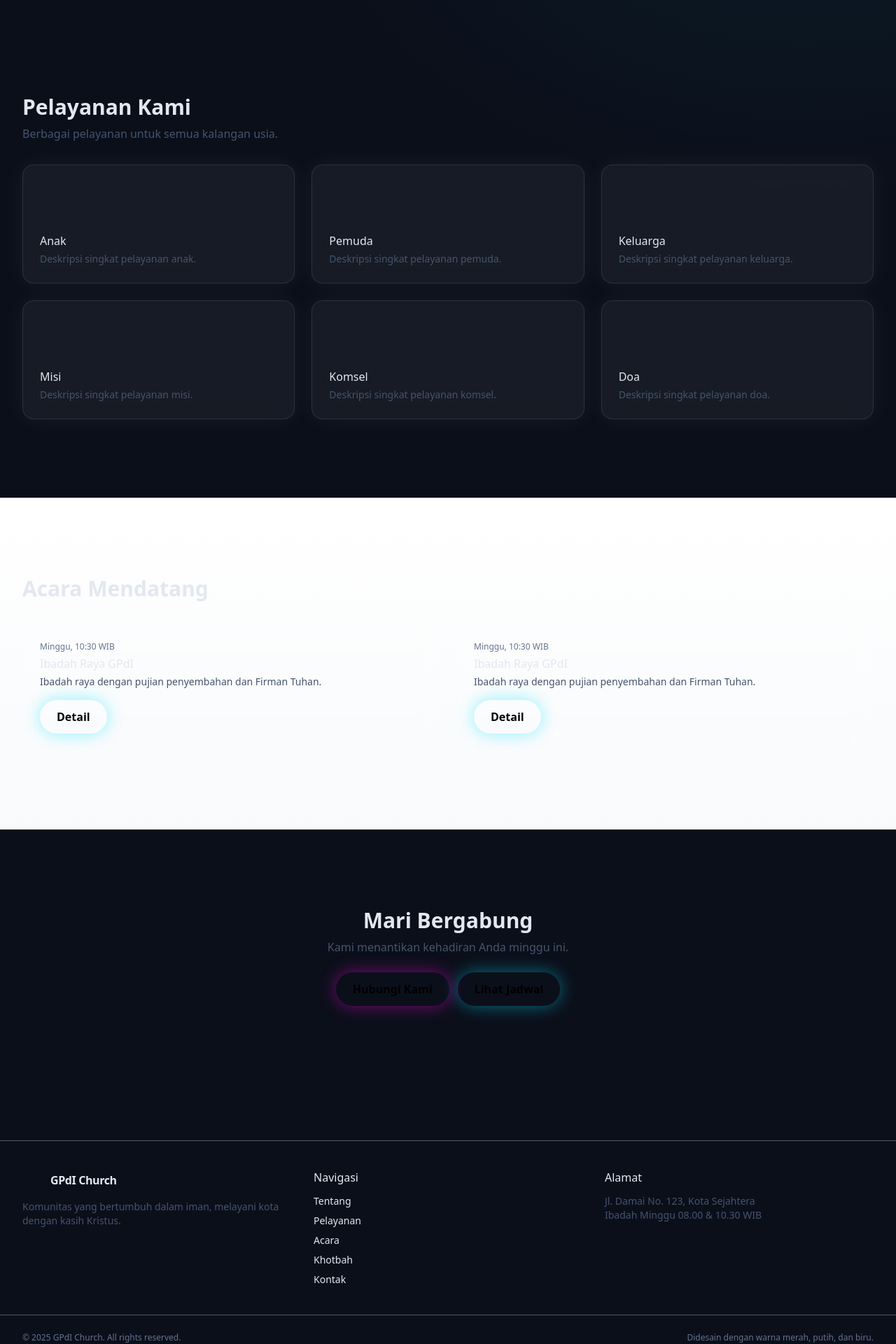
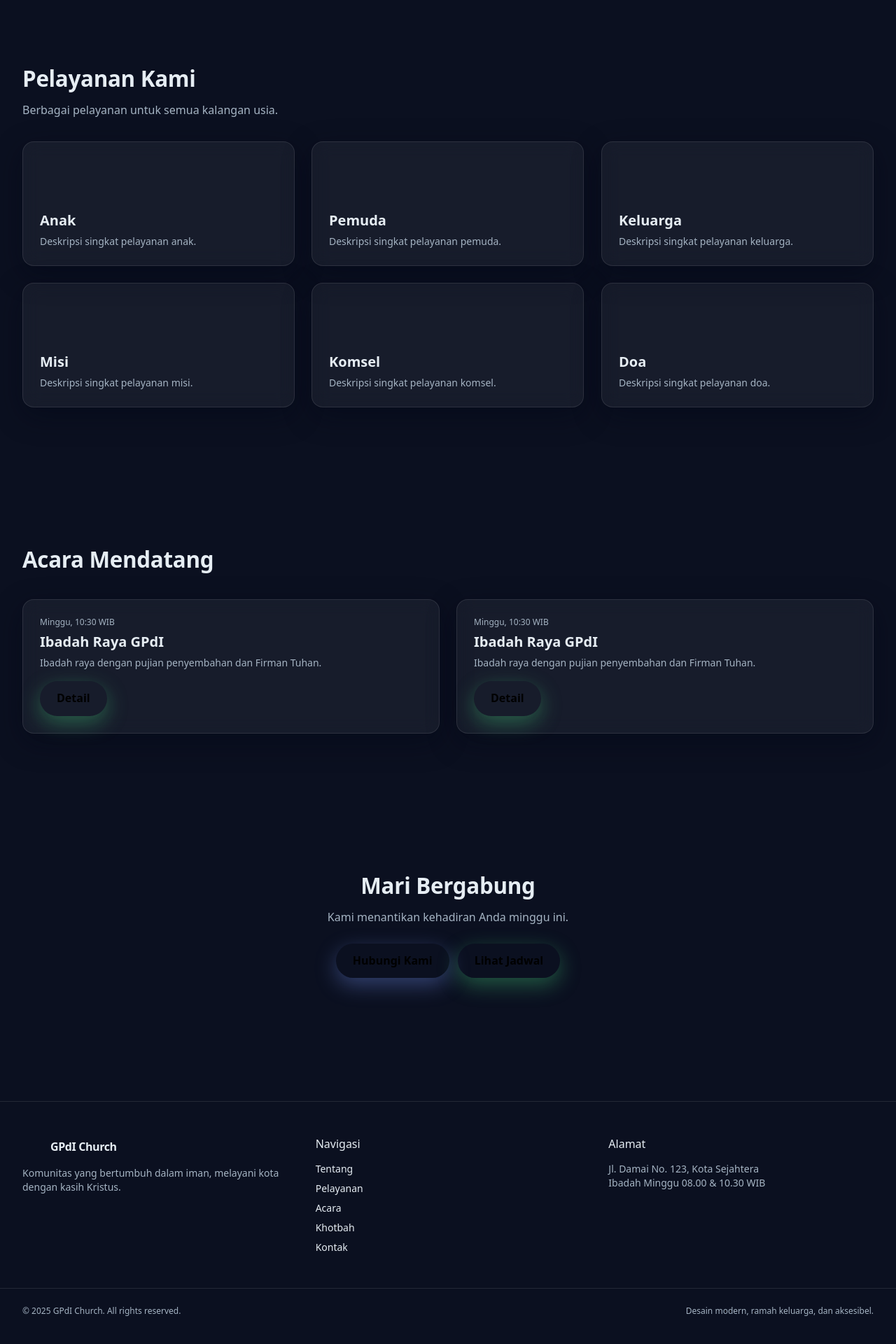
Before and after one commit to TheophilusAE/GPDI-2, a Next.js app: page / in a window 1280 px wide. Shown: the part 720-2640 px from the top of the page at 70% size. Built offline with nearby package versions, Linux system fonts and the light colour scheme.

Commit message:
Update website V2

```diff
--- a/src/app/globals.css
+++ b/src/app/globals.css
@@ -1,14 +1,17 @@
 @import "tailwindcss";
 
 :root {
-  /* Cyberpunk neon palette */
-  --background: #0b0f1a; /* deep dark */
-  --foreground: #e2e8f0; /* slate-200 */
-  --brand-primary: #ff00e5; /* neon magenta */
-  --brand-primary-700: #cc00b8;
-  --brand-secondary: #00e5ff; /* neon cyan */
-  --brand-secondary-700: #00b3cc;
-  --brand-accent: #ffe600; /* neon yellow */
+  /* Calm, modern palette with strong contrast */
+  --background: #0b1020; /* deep navy */
+  --foreground: #e6edf3; /* light foreground */
+  --muted: #a5b4c3; /* muted text */
+  --surface: #0f152a; /* card surface */
+  --surface-2: #0d1326; /* darker surface */
+  --brand-primary: #7c9cff; /* soft indigo */
+  --brand-primary-700: #5c7de6;
+  --brand-secondary: #4ade80; /* soft green for friendliness */
+  --brand-secondary-700: #22c55e;
+  --brand-accent: #fbbf24; /* warm accent */
   --brand-white: #ffffff;
 }
 
@@ -24,18 +27,38 @@
 
 @media (prefers-color-scheme: dark) {
   :root {
-    --background: #060912; /* darker */
+    --background: #0a0f21;
     --foreground: #f8fafc;
   }
 }
 
 body {
-  background: radial-gradient(1200px 800px at 10% 0%, rgba(255,0,229,0.06), transparent 60%),
-    radial-gradient(1200px 800px at 90% 20%, rgba(0,229,255,0.06), transparent 60%),
+  background:
+    radial-gradient(900px 700px at 10% -10%, rgba(124,156,255,0.10), transparent 60%),
+    radial-gradient(1000px 750px at 120% 0%, rgba(74,222,128,0.10), transparent 60%),
     var(--background);
   color: var(--foreground);
   font-family: ui-sans-serif, system-ui, -apple-system, Segoe UI, Roboto,
     Helvetica, Arial, "Apple Color Emoji", "Segoe UI Emoji";
+  line-height: 1.6;
+}
+
+/* Typography scale for comfort */
+:where(h1){ font-size: clamp(2rem, 2vw + 1.5rem, 3.25rem); font-weight: 800; letter-spacing: -0.02em; }
+:where(h2){ font-size: clamp(1.5rem, 1.2vw + 1rem, 2.25rem); font-weight: 700; letter-spacing: -0.01em; }
+:where(h3){ font-size: 1.25rem; font-weight: 600; }
+:where(p){ color: var(--muted); }
+
+/* Focus styles */
+:where(a, button, input, select, textarea):focus-visible {
+  outline: 2px solid color-mix(in oklab, var(--brand-primary) 70%, white 30%);
+  outline-offset: 2px;
+  border-radius: 0.5rem;
+}
+
+/* Reduced motion support */
+@media (prefers-reduced-motion: reduce) {
+  * { animation: none !important; transition: none !important; }
 }
 
 /* Utilities */
@@ -44,20 +67,30 @@ body {
 }
 
 .btn-primary {
-  @apply inline-flex items-center justify-center rounded-full bg-[--color-primary] text-black px-6 py-3 font-semibold shadow-[0_0_25px_rgba(255,0,229,0.45)] hover:shadow-[0_0_35px_rgba(255,0,229,0.7)] active:scale-[0.98] transition;
+  @apply inline-flex items-center justify-center rounded-full bg-[--color-primary] text-black px-6 py-3 font-semibold shadow-[0_10px_30px_rgba(124,156,255,0.35)] hover:shadow-[0_16px_40px_rgba(124,156,255,0.45)] active:scale-[0.98] transition;
 }
 
 .btn-secondary {
-  @apply inline-flex items-center justify-center rounded-full bg-[--color-secondary] text-black px-6 py-3 font-semibold shadow-[0_0_25px_rgba(0,229,255,0.45)] hover:shadow-[0_0_35px_rgba(0,229,255,0.7)] active:scale-[0.98] transition;
+  @apply inline-flex items-center justify-center rounded-full bg-[--color-secondary] text-black px-6 py-3 font-semibold shadow-[0_10px_30px_rgba(74,222,128,0.35)] hover:shadow-[0_16px_40px_rgba(74,222,128,0.45)] active:scale-[0.98] transition;
 }
 
 .glass {
-  @apply bg-white/5 backdrop-blur-md border border-white/10 shadow-[0_0_30px_rgba(255,255,255,0.06)];
+  @apply bg-white/5 backdrop-blur-md border border-white/10 shadow-[0_12px_40px_rgba(2,6,23,0.45)];
 }
 
 .section-pad {
-  @apply py-20 sm:py-28;
+  @apply py-16 sm:py-24;
 }
 
-.neon-text-primary { text-shadow: 0 0 8px rgba(255,0,229,0.6), 0 0 22px rgba(255,0,229,0.4); }
-.neon-text-secondary { text-shadow: 0 0 8px rgba(0,229,255,0.6), 0 0 22px rgba(0,229,255,0.4); }
+.neon-text-primary { text-shadow: 0 4px 16px rgba(124,156,255,0.45); }
+.neon-text-secondary { text-shadow: 0 4px 16px rgba(74,222,128,0.45); }
+
+/* Card hover lift */
+.card-hover {
+  @apply transition-transform duration-300 ease-out will-change-transform hover:-translate-y-1;
+}
+
+/* Soft divider */
+.divider {
+  @apply h-px w-full bg-white/10;
+}
--- a/src/app/layout.tsx
+++ b/src/app/layout.tsx
@@ -39,9 +39,10 @@ export default function RootLayout({ children }: Readonly<{ children: ReactNode
   return (
     <html lang="id" suppressHydrationWarning>
       <body className={`${geistSans.variable} ${geistMono.variable} antialiased`}>
+        <a href="#main" className="sr-only focus:not-sr-only focus:fixed focus:top-3 focus:left-3 focus:z-[100] focus:bg-white text-black px-4 py-2 rounded-md">Lewati ke konten utama</a>
         <SplashProvider>
           <Navbar />
-          {children}
+          <main id="main" role="main">{children}</main>
           <Footer />
         </SplashProvider>
       </body>
--- a/src/app/page.tsx
+++ b/src/app/page.tsx
@@ -16,7 +16,7 @@ export default function Home() {
               initial={{ opacity: 0, y: 16 }}
               animate={{ opacity: 1, y: 0 }}
               transition={{ duration: 0.6 }}
-              className="text-5xl sm:text-6xl font-extrabold tracking-tight text-white neon-text-secondary"
+              className="text-white"
             >
               Gereja yang Mengasihi Kota
             </motion.h1>
@@ -42,7 +42,7 @@ export default function Home() {
             initial={{ opacity: 0, scale: 0.95 }}
             animate={{ opacity: 1, scale: 1 }}
             transition={{ delay: 0.1, duration: 0.6 }}
-            className="glass rounded-3xl p-6"
+            className="glass rounded-3xl p-6 card-hover"
           >
             <div className="aspect-[4/3] rounded-2xl bg-gradient-to-br from-[--color-primary]/20 to-[--color-secondary]/20 grid place-items-center text-slate-200">
               <span className="text-sm">Video/Foto Gereja (placeholder)</span>
@@ -54,8 +54,8 @@ export default function Home() {
       {/* Ministries */}
       <section className="section-pad">
         <div className="container-responsive">
-          <h2 className="text-2xl sm:text-3xl font-semibold">Pelayanan Kami</h2>
-          <p className="text-slate-600 mt-2 max-w-2xl">Berbagai pelayanan untuk semua kalangan usia.</p>
+          <h2 className="">Pelayanan Kami</h2>
+          <p className="mt-2 max-w-2xl">Berbagai pelayanan untuk semua kalangan usia.</p>
           <div className="mt-8 grid sm:grid-cols-2 lg:grid-cols-3 gap-6">
             {["Anak", "Pemuda", "Keluarga", "Misi", "Komsel", "Doa"].map((name, i) => (
               <motion.div
@@ -64,11 +64,11 @@ export default function Home() {
                 whileInView={{ opacity: 1, y: 0 }}
                 viewport={{ once: true }}
                 transition={{ delay: i * 0.05 }}
-                className="glass rounded-2xl p-6"
+                className="glass rounded-2xl p-6 card-hover"
               >
-                <div className="h-14 w-14 rounded-xl bg-gradient-to-br from-[--brand-red-600] to-[--brand-blue-600] mb-4" />
+                <div className="h-14 w-14 rounded-xl bg-gradient-to-br from-[--color-primary] to-[--color-secondary] mb-4" />
                 <h3 className="font-medium">{name}</h3>
-                <p className="text-sm text-slate-600 mt-1">Deskripsi singkat pelayanan {name.toLowerCase()}.</p>
+                <p className="text-sm text-slate-300 mt-1">Deskripsi singkat pelayanan {name.toLowerCase()}.</p>
               </motion.div>
             ))}
           </div>
@@ -76,15 +76,15 @@ export default function Home() {
       </section>
 
       {/* Events */}
-      <section className="section-pad bg-gradient-to-b from-white to-slate-50">
+      <section className="section-pad bg-[--surface-2]">
         <div className="container-responsive">
-          <h2 className="text-2xl sm:text-3xl font-semibold">Acara Mendatang</h2>
+          <h2 className="">Acara Mendatang</h2>
           <div className="mt-8 grid gap-6 sm:grid-cols-2">
             {[1, 2].map((n) => (
-              <motion.div key={n} initial={{ opacity: 0, y: 12 }} whileInView={{ opacity: 1, y: 0 }} viewport={{ once: true }} className="glass rounded-2xl p-6">
-                <p className="text-xs text-slate-500">Minggu, 10:30 WIB</p>
+              <motion.div key={n} initial={{ opacity: 0, y: 12 }} whileInView={{ opacity: 1, y: 0 }} viewport={{ once: true }} className="glass rounded-2xl p-6 card-hover">
+                <p className="text-xs text-slate-400">Minggu, 10:30 WIB</p>
                 <h3 className="font-medium mt-1">Ibadah Raya GPdI</h3>
-                <p className="text-sm text-slate-600 mt-1">Ibadah raya dengan pujian penyembahan dan Firman Tuhan.</p>
+                <p className="text-sm text-slate-300 mt-1">Ibadah raya dengan pujian penyembahan dan Firman Tuhan.</p>
                 <div className="mt-4"><Link href="#" className="btn-secondary">Detail</Link></div>
               </motion.div>
             ))}
@@ -95,8 +95,8 @@ export default function Home() {
       {/* CTA */}
       <section id="join" className="section-pad">
         <div className="container-responsive text-center">
-          <h2 className="text-2xl sm:text-3xl font-semibold">Mari Bergabung</h2>
-          <p className="text-slate-600 mt-2">Kami menantikan kehadiran Anda minggu ini.</p>
+          <h2 className="">Mari Bergabung</h2>
+          <p className="mt-2 text-slate-300">Kami menantikan kehadiran Anda minggu ini.</p>
           <div className="mt-6 inline-flex gap-3">
             <Link href="/contact" className="btn-primary">Hubungi Kami</Link>
             <Link href="/events" className="btn-secondary">Lihat Jadwal</Link>
--- a/src/components/Footer.tsx
+++ b/src/components/Footer.tsx
@@ -2,39 +2,39 @@ import Link from "next/link";
 
 export default function Footer() {
   return (
-    <footer className="mt-20 border-t border-white/30">
-      <div className="container-responsive py-10 grid gap-8 sm:grid-cols-3">
+    <footer className="mt-20 border-t border-white/10 bg-[--surface]">
+      <div className="container-responsive py-12 grid gap-10 sm:grid-cols-3">
         <div>
           <div className="flex items-center gap-2">
-            <span className="inline-block h-8 w-8 rounded-full bg-gradient-to-br from-[--brand-red-600] to-[--brand-blue-600]" />
+            <span className="inline-block h-8 w-8 rounded-full bg-gradient-to-br from-[--color-primary] to-[--color-secondary]" />
             <span className="font-semibold tracking-tight">GPdI Church</span>
           </div>
-          <p className="mt-3 text-sm text-slate-600 max-w-sm">
+          <p className="mt-3 text-sm text-slate-300 max-w-sm">
             Komunitas yang bertumbuh dalam iman, melayani kota dengan kasih Kristus.
           </p>
         </div>
         <div>
           <h4 className="font-medium mb-3">Navigasi</h4>
           <ul className="space-y-2 text-sm">
-            <li><Link href="/about" className="hover:text-[--brand-blue-700]">Tentang</Link></li>
-            <li><Link href="/ministries" className="hover:text-[--brand-blue-700]">Pelayanan</Link></li>
-            <li><Link href="/events" className="hover:text-[--brand-blue-700]">Acara</Link></li>
-            <li><Link href="/sermons" className="hover:text-[--brand-blue-700]">Khotbah</Link></li>
-            <li><Link href="/contact" className="hover:text-[--brand-blue-700]">Kontak</Link></li>
+            <li><Link href="/about" className="hover:text-[--color-primary]">Tentang</Link></li>
+            <li><Link href="/ministries" className="hover:text-[--color-primary]">Pelayanan</Link></li>
+            <li><Link href="/events" className="hover:text-[--color-primary]">Acara</Link></li>
+            <li><Link href="/sermons" className="hover:text-[--color-primary]">Khotbah</Link></li>
+            <li><Link href="/contact" className="hover:text-[--color-primary]">Kontak</Link></li>
           </ul>
         </div>
         <div>
           <h4 className="font-medium mb-3">Alamat</h4>
-          <p className="text-sm text-slate-600">
+          <p className="text-sm text-slate-300">
             Jl. Damai No. 123, Kota Sejahtera<br/>
             Ibadah Minggu 08.00 & 10.30 WIB
           </p>
         </div>
       </div>
-      <div className="border-t border-white/30">
-        <div className="container-responsive py-6 text-xs text-slate-500 flex flex-col sm:flex-row items-center justify-between">
+      <div className="border-t border-white/10">
+        <div className="container-responsive py-6 text-xs text-slate-400 flex flex-col sm:flex-row items-center justify-between">
           <p>© {new Date().getFullYear()} GPdI Church. All rights reserved.</p>
-          <p>Didesain dengan warna merah, putih, dan biru.</p>
+          <p>Desain modern, ramah keluarga, dan aksesibel.</p>
         </div>
       </div>
     </footer>
```
Also changed, not shown: src/components/Navbar.tsx (+31 -11 lines).
